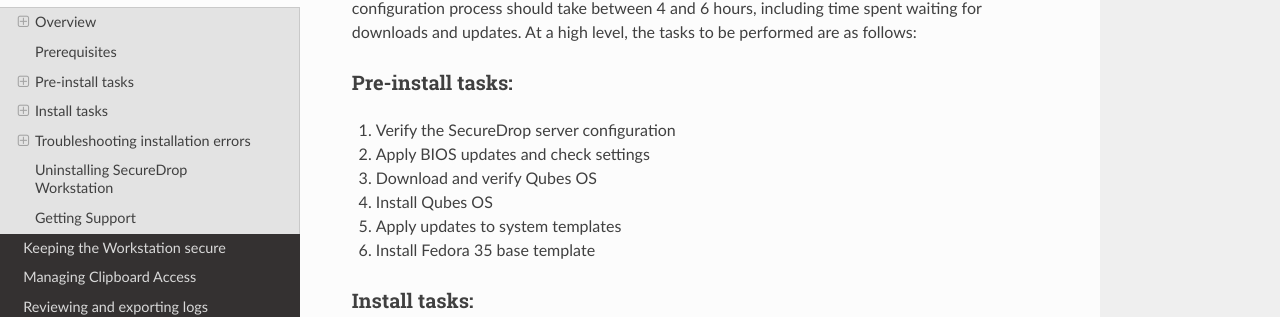
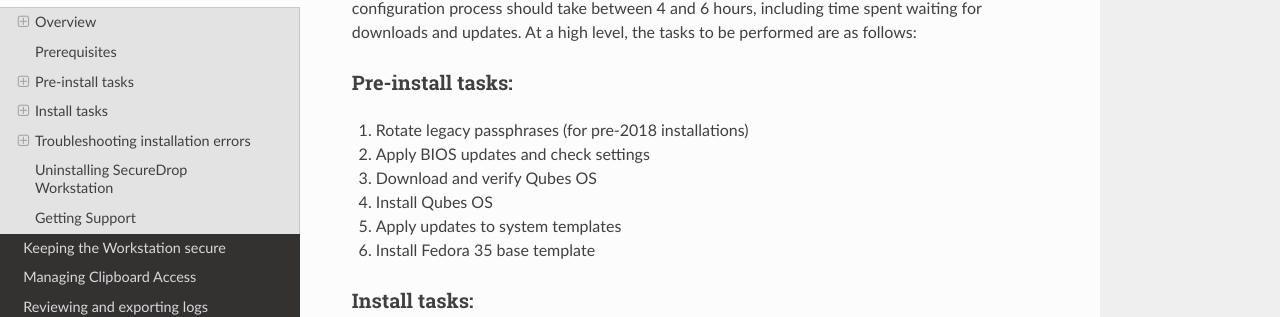
Before and after one commit to freedomofpress/securedrop-workstation-docs, a Sphinx documentation site: the page built from docs/admin/install.rst, in a window 1280 px wide and 900 px high. Shown: the part 368-685 px from the top of the window. Built offline with Sphinx 7.4.7 and the Read the Docs theme 2.0.0, drawn with Linux system fonts in a browser that asks for light colours.

Commit message:
Tweak pre-install checklist
The "Verify server config" item is a holdover from before #98.

```diff
--- a/docs/admin/install.rst
+++ b/docs/admin/install.rst
@@ -10,7 +10,7 @@
 Pre-install tasks:
 ~~~~~~~~~~~~~~~~~~
 
-#. Verify the SecureDrop server configuration
+#. Rotate legacy passphrases (for pre-2018 installations)
 #. Apply BIOS updates and check settings
 #. Download and verify Qubes OS
 #. Install Qubes OS
```
